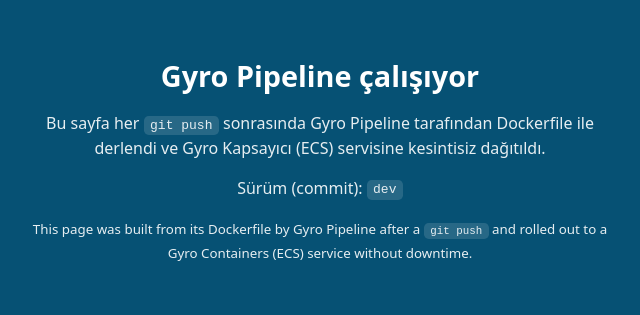
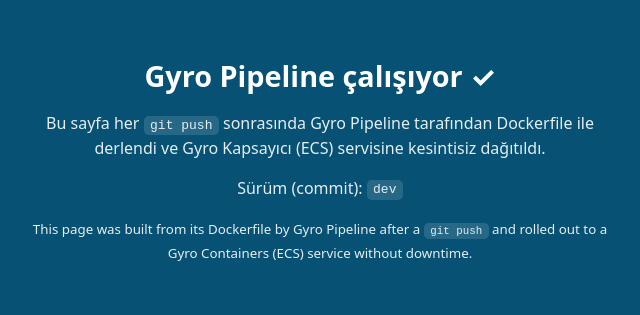
Before and after one commit to Gyro-Hosting/gyro-pipeline-ornek, a plain HTML site: page site/index.html in a window 1280 px wide. Shown: the part 232-547 px from the top of the page, without its empty margins (320-960 px from the left). Drawn offline with Linux system fonts and the light colour scheme.

Commit message:
Başlık

```diff
--- a/site/index.html
+++ b/site/index.html
@@ -14,7 +14,7 @@ p{line-height:1.5;opacity:.9}
 </head>
 <body>
 <main>
-<h1>Gyro Pipeline çalışıyor</h1>
+<h1>Gyro Pipeline çalışıyor ✓</h1>
 <p>Bu sayfa her <code>git push</code> sonrasında Gyro Pipeline tarafından Dockerfile ile derlendi ve Gyro Kapsayıcı (ECS) servisine kesintisiz dağıtıldı.</p>
 <p>Sürüm (commit): <code id="v">…</code></p>
 <p><small>This page was built from its Dockerfile by Gyro Pipeline after a <code>git push</code> and rolled out to a Gyro Containers (ECS) service without downtime.</small></p>
```
